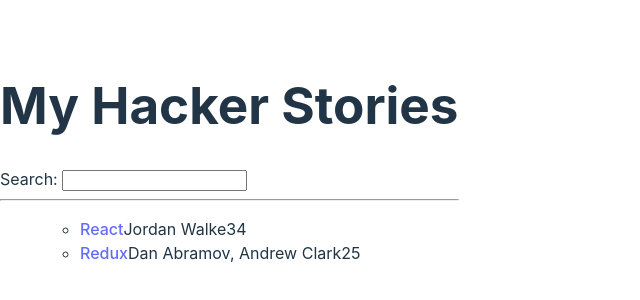
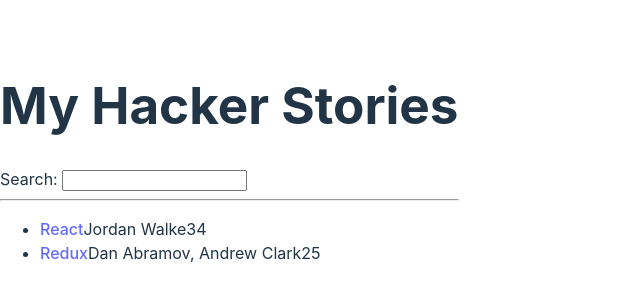
Before and after one commit to third8bates/hacker-stories, a React (Vite) app: page / in a window 1280 px wide. Shown: the part 238-538 px from the top of the page, without its empty margins (0-640 px from the left). Built offline with nearby package versions, Linux system fonts and the light colour scheme.

Commit message:
Changes through page 34

```diff
--- a/src/App.jsx
+++ b/src/App.jsx
@@ -27,7 +27,13 @@
 
       <hr />
 
-      <ul>
+      <List />
+    </div>
+  );
+}
+
+function List() {
+  return (
     <ul>
       {list.map(function (item) {
         return (
@@ -42,9 +48,7 @@
         );
       })}
     </ul>
-      </ul>
-    </div>
-  );
+  )
 }
 
 export default App;
```
Lines whose indentation alone changed are shown as unchanged.
